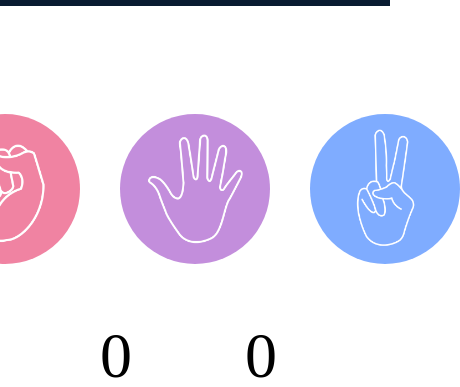
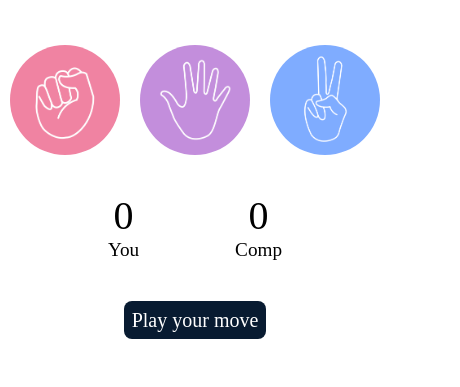
Before and after one commit to Swappy111/Stone_paper, a plain HTML site: page index.html in a window 390 px wide. Shown: the part 74-461 px from the top of the page, 460 px wide, since content can reach past the window. Drawn offline with Linux system fonts and the light colour scheme.

Commit message:
make responsive

```diff
--- a/style.css
+++ b/style.css
@@ -63,3 +63,77 @@ img{
 #user-score, #comp-score{
     font-size: 4rem;
 }
+
+
+
+
+/* Responsive Styles */
+@media (max-width: 768px) {
+    .choices {
+        gap: 10px;
+        margin-top: 50px;
+    }
+
+    .choice {
+        height: 140px;
+        width: 140px;
+    }
+
+    img {
+        height: 130px;
+        width: 130px;
+    }
+
+    .score-board {
+        gap: 4rem;
+        font-size: 1.5rem;
+        margin-top: 2rem;
+    }
+
+    #user-score, #comp-score {
+        font-size: 3rem;
+    }
+
+    .msg-container {
+        margin-top: 3rem;
+    }
+
+    #msg {
+        font-size: 1.5rem;
+        padding: 0.75rem;
+        border-radius: 0.75rem;
+    }
+}
+
+@media (max-width: 480px) {
+    h1 {
+        font-size: 1.5rem;
+        line-height: 4rem;
+        height: 4rem;
+    }
+
+    .choice {
+        height: 120px;
+        width: 120px;
+    }
+
+    img {
+        height: 110px;
+        width: 110px;
+    }
+
+    .score-board {
+        font-size: 1.2rem;
+        gap: 6rem;
+    }
+
+    #user-score, #comp-score {
+        font-size: 2.5rem;
+    }
+
+    #msg {
+        font-size: 1.25rem;
+        padding: 0.5rem;
+        border-radius: 0.5rem;
+    }
+}
```
